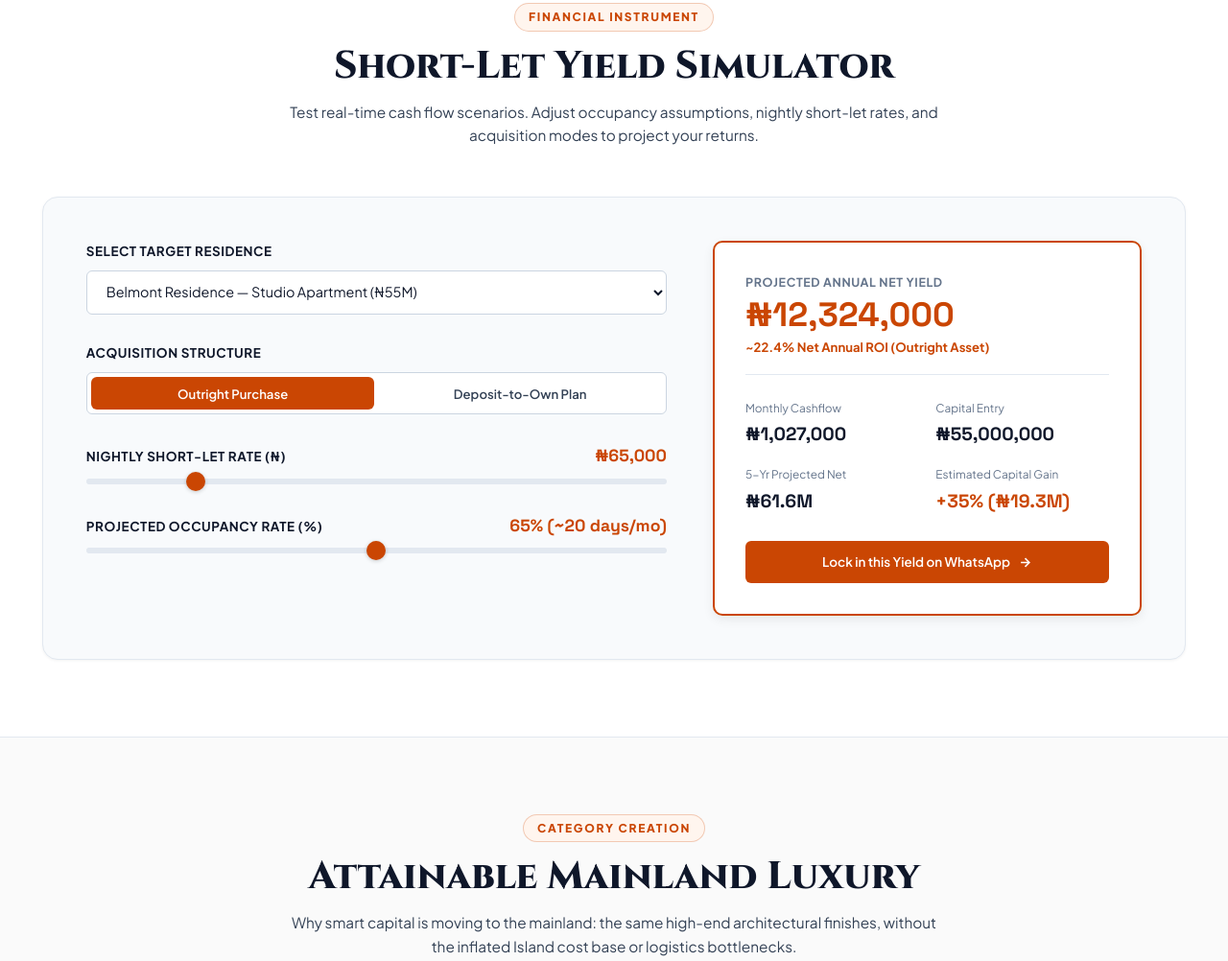
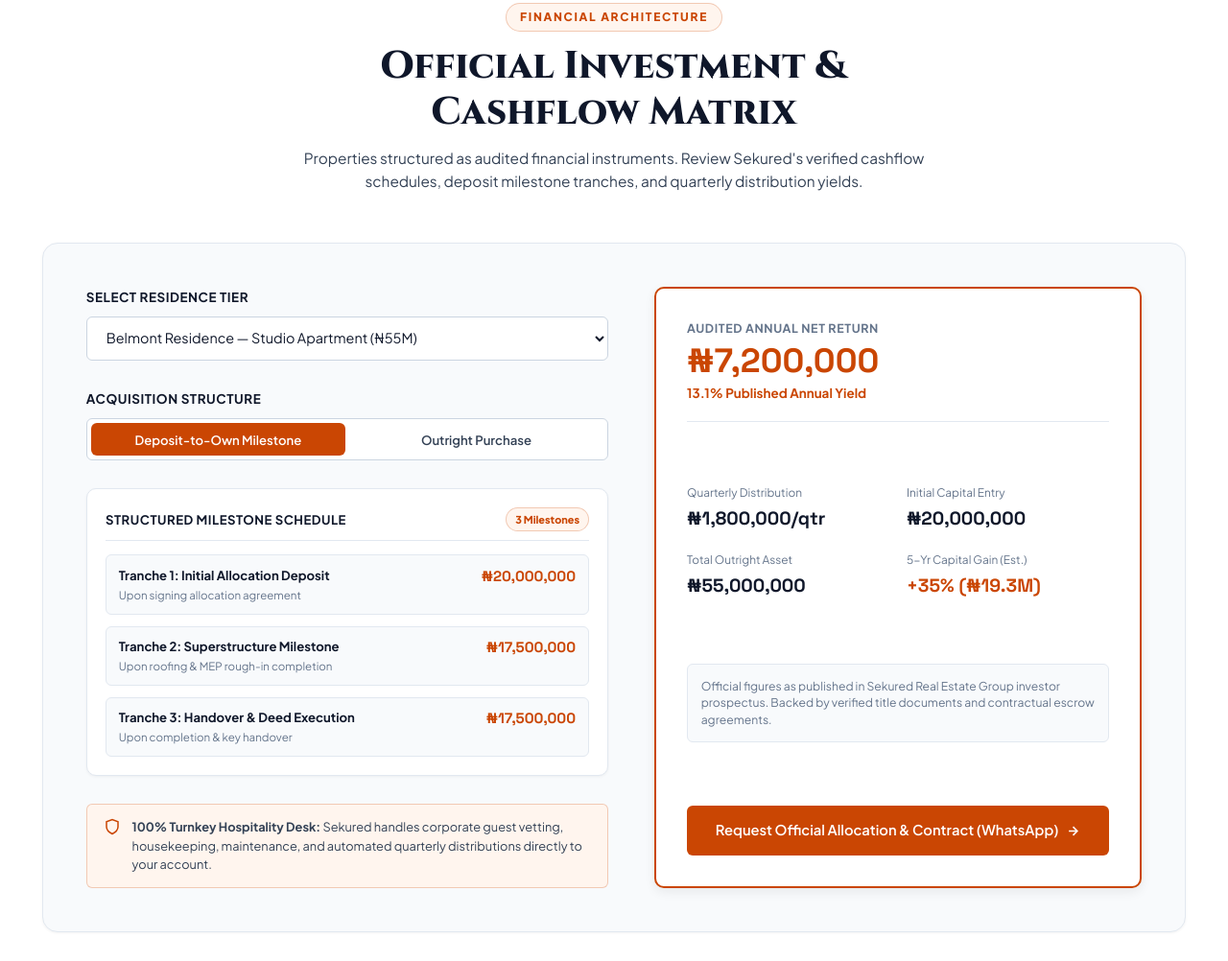
Before and after one commit to Olalolo22/sekured-realestate, a website built with Vite: page index.html in a window 1280 px wide. Shown: the part 3246-4248 px from the top of the page at 96% size. Built offline with nearby package versions, Linux system fonts and the light colour scheme.

Commit message:
feat: replace sliders with locked Official Investment & Cashflow Matrix and milestone tranches

```diff
--- a/index.html
+++ b/index.html
@@ -250,14 +250,14 @@
     </div>
   </section>
 
-  <!-- Interactive Short-Let Yield Calculator -->
+  <!-- Official Investment & Cashflow Matrix -->
   <section class="section calculator-section" id="roi-calculator">
     <div class="container">
       <div class="section-header">
-        <span class="section-tag">Financial Instrument</span>
-        <h2 class="section-title">Short-Let Yield Simulator</h2>
+        <span class="section-tag">Financial Architecture</span>
+        <h2 class="section-title">Official Investment & Cashflow Matrix</h2>
         <p class="section-desc">
-          Test real-time cash flow scenarios. Adjust occupancy assumptions, nightly short-let rates, and acquisition modes to project your returns.
+          Properties structured as audited financial instruments. Review Sekured's verified cashflow schedules, deposit milestone tranches, and quarterly distribution yields.
         </p>
       </div>
 
@@ -265,77 +265,80 @@
         <!-- Controls Left -->
         <div class="calc-controls">
           <div class="calc-group">
-            <div class="calc-label-row">
-              <label class="calc-label" for="calcUnitSelect">Select Target Residence</label>
-            </div>
-            <select class="calc-select" id="calcUnitSelect">
+            <label class="calc-label" for="matrixUnitSelect">Select Residence Tier</label>
+            <select class="calc-select" id="matrixUnitSelect">
               <option value="belmont-studio" selected>Belmont Residence — Studio Apartment (₦55M)</option>
               <option value="belmont-1bed">Belmont Residence — 1-Bedroom Suite (₦85M)</option>
-              <option value="belmont-penthouse">Belmont Residence — 2-Bed Penthouse (₦150M)</option>
+              <option value="belmont-penthouse">Belmont Residence — 2-Bed Regal Penthouse (₦150M)</option>
               <option value="mansory-studio">Mansory Ville — Studio Apartment (₦55M)</option>
               <option value="mansory-1bed">Mansory Ville — 1-Bedroom Apartment (₦85M)</option>
-              <option value="mansory-2bed">Mansory Ville — 2-Bedroom Luxury (₦130M)</option>
+              <option value="mansory-2bed">Mansory Ville — 2-Bedroom Luxury Suite (₦130M)</option>
               <option value="sawyer-loft">Sawyer Tower — 1-Bed Executive Loft (₦95M)</option>
               <option value="sawyer-sky">Sawyer Tower — 2-Bed Sky Residence (₦165M)</option>
             </select>
           </div>
 
           <div class="calc-group">
-            <div class="calc-label-row">
-              <label class="calc-label">Acquisition Structure</label>
-            </div>
+            <label class="calc-label">Acquisition Structure</label>
             <div class="calc-toggle-pill">
-              <button class="calc-toggle-btn active" id="toggleOutrightBtn">Outright Purchase</button>
-              <button class="calc-toggle-btn" id="toggleDepositBtn">Deposit-to-Own Plan</button>
+              <button class="calc-toggle-btn active" id="toggleDepositPlanBtn">Deposit-to-Own Milestone</button>
+              <button class="calc-toggle-btn" id="toggleOutrightPlanBtn">Outright Purchase</button>
             </div>
           </div>
 
-          <div class="calc-group">
-            <div class="calc-label-row">
-              <label class="calc-label" for="nightlyRateSlider">Nightly Short-Let Rate (₦)</label>
-              <span class="calc-value-bubble" id="nightlyRateDisplay">₦65,000</span>
+          <!-- Dynamic Milestone Breakdown Box -->
+          <div class="milestone-schedule-box" id="milestoneScheduleBox">
+            <div class="milestone-box-header">
+              <span class="milestone-box-title">Structured Milestone Schedule</span>
+              <span class="milestone-badge" id="milestonePlanBadge">3 Tranches</span>
             </div>
-            <input type="range" class="calc-slider" id="nightlyRateSlider" min="40000" max="180000" step="5000" value="65000">
+            <div class="milestone-steps-list" id="milestoneStepsList">
+              <!-- Dynamically populated -->
+            </div>
           </div>
 
-          <div class="calc-group">
-            <div class="calc-label-row">
-              <label class="calc-label" for="occupancySlider">Projected Occupancy Rate (%)</label>
-              <span class="calc-value-bubble" id="occupancyDisplay">65% (20 days/mo)</span>
-            </div>
-            <input type="range" class="calc-slider" id="occupancySlider" min="40" max="90" step="5" value="65">
+          <!-- Turnkey Management Guarantee Notice -->
+          <div class="management-guarantee-note">
+            <svg width="18" height="18" viewBox="0 0 24 24" fill="none" stroke="currentColor" stroke-width="2" style="color: var(--brand-orange); flex-shrink: 0;"><path d="M12 22s8-4 8-10V5l-8-3-8 3v7c0 6 8 10 8 10z"/></svg>
+            <p style="font-size: 0.8rem; color: var(--text-body); line-height: 1.5;">
+              <strong>100% Turnkey Hospitality Desk:</strong> Sekured handles corporate guest vetting, housekeeping, maintenance, and automated quarterly distributions directly to your account.
+            </p>
           </div>
         </div>
 
-        <!-- Results Output Card -->
+        <!-- Audited Return Card Right -->
         <div class="calc-results-card">
           <div class="calc-stat-block">
-            <span class="calc-stat-sub">Projected Annual Net Yield</span>
-            <span class="calc-stat-main" id="annualYieldResult">₦7,200,000</span>
-            <span style="font-size: 0.82rem; color: var(--brand-orange); font-weight: 700;" id="roiPercentResult">~13.1% Net Annual ROI</span>
+            <span class="calc-stat-sub">Audited Annual Net Return</span>
+            <span class="calc-stat-main" id="matrixAnnualRoi">₦7,200,000</span>
+            <span style="font-size: 0.84rem; color: var(--brand-orange); font-weight: 700;" id="matrixRoiYieldPercent">13.1% Published Annual Yield</span>
           </div>
 
           <div class="calc-breakdown-grid">
             <div class="breakdown-item">
-              <span class="breakdown-lbl">Monthly Cashflow</span>
-              <span class="breakdown-val" id="monthlyCashflowResult">₦600,000</span>
+              <span class="breakdown-lbl">Quarterly Distribution</span>
+              <span class="breakdown-val" id="matrixQuarterlyPayout">₦1,800,000</span>
             </div>
             <div class="breakdown-item">
-              <span class="breakdown-lbl">Capital Entry</span>
-              <span class="breakdown-val" id="capitalEntryResult">₦55,000,000</span>
+              <span class="breakdown-lbl">Initial Capital Entry</span>
+              <span class="breakdown-val" id="matrixInitialEntry">₦20,000,000</span>
             </div>
             <div class="breakdown-item">
-              <span class="breakdown-lbl">5-Yr Projected Net</span>
-              <span class="breakdown-val" id="fiveYearNetResult">₦36,000,000</span>
+              <span class="breakdown-lbl">Total Outright Asset</span>
+              <span class="breakdown-val" id="matrixOutrightPrice">₦55,000,000</span>
             </div>
             <div class="breakdown-item">
-              <span class="breakdown-lbl">Estimated Capital Gain</span>
-              <span class="breakdown-val" style="color: var(--brand-orange);" id="capitalGainResult">+35% (₦19.2M)</span>
+              <span class="breakdown-lbl">5-Yr Capital Gain (Est.)</span>
+              <span class="breakdown-val" style="color: var(--brand-orange);" id="matrixCapitalGain">+35% (₦19.2M)</span>
             </div>
           </div>
 
-          <a href="#" id="lockInYieldBtn" class="btn btn-primary btn-block">
-            Lock in this Yield on WhatsApp
+          <div style="background: var(--bg-surface); padding: 0.85rem; border-radius: var(--radius-sm); border: 1px solid var(--border-light); font-size: 0.76rem; color: var(--text-muted); line-height: 1.45;">
+            Official figures as published in Sekured Real Estate Group investor prospectus. Backed by verified title documents and contractual escrow agreements.
+          </div>
+
+          <a href="#" id="matrixRequestPlanBtn" class="btn btn-primary btn-block btn-lg">
+            Request Official Allocation & Contract (WhatsApp)
             <svg width="15" height="15" viewBox="0 0 24 24" fill="none" stroke="currentColor" stroke-width="2.5"><path d="M5 12h14M12 5l7 7-7 7"/></svg>
           </a>
         </div>
--- a/src/main.ts
+++ b/src/main.ts
@@ -1,4 +1,4 @@
-import { PROJECTS_DATA, COMPANY_DETAILS, TESTIMONIALS_DATA, ProjectItem } from './data/projects';
+import { PROJECTS_DATA, COMPANY_DETAILS, TESTIMONIALS_DATA, ProjectItem, UnitOption } from './data/projects';
 
 // Helper: Format Naira currency cleanly
 function formatNaira(val: number): string {
@@ -87,7 +87,7 @@
 
           <div class="card-actions">
             <a href="${waUrl}" target="_blank" rel="noopener noreferrer" class="btn btn-primary" style="flex: 1.2;">
-              Claim Unit Allocation
+              Claim Allocation
             </a>
             <button class="btn btn-secondary card-inspect-btn" data-project="${project.name}" style="flex: 0.8;">
               Inspect Site
@@ -127,25 +127,20 @@
 }
 
 // ---------------------------------------------------------------------------
-// 3. INTERACTIVE SHORT-LET YIELD CALCULATOR
+// 3. OFFICIAL INVESTMENT & CASHFLOW MATRIX (NO SLIDERS — LOCKED AUDITED DATA)
 // ---------------------------------------------------------------------------
-interface CalcState {
+interface MatrixState {
   unitId: string;
   isDepositMode: boolean;
-  nightlyRate: number;
-  occupancyPercent: number;
 }
 
-const calcState: CalcState = {
+const matrixState: MatrixState = {
   unitId: 'belmont-studio',
-  isDepositMode: false,
-  nightlyRate: 65000,
-  occupancyPercent: 65
+  isDepositMode: true
 };
 
-// All available units flattened for quick lookup
-function getAllUnits() {
-  const list: { project: ProjectItem; unit: typeof PROJECTS_DATA[0]['units'][0] }[] = [];
+function getAllUnits(): { project: ProjectItem; unit: UnitOption }[] {
+  const list: { project: ProjectItem; unit: UnitOption }[] = [];
   PROJECTS_DATA.forEach(p => {
     p.units.forEach(u => {
       list.push({ project: p, unit: u });
@@ -154,121 +149,126 @@
   return list;
 }
 
-function updateCalculator() {
-  const allUnits = getAllUnits();
-  const selected = allUnits.find(item => item.unit.id === calcState.unitId) || allUnits[0];
+function updateMatrix() {
+  const all = getAllUnits();
+  const selected = all.find(item => item.unit.id === matrixState.unitId) || all[0];
   const unit = selected.unit;
   const project = selected.project;
 
-  // Sync inputs
-  const nightlyDisplay = document.getElementById('nightlyRateDisplay');
-  const occupancyDisplay = document.getElementById('occupancyDisplay');
-  const annualYieldResult = document.getElementById('annualYieldResult');
-  const roiPercentResult = document.getElementById('roiPercentResult');
-  const monthlyCashflowResult = document.getElementById('monthlyCashflowResult');
-  const capitalEntryResult = document.getElementById('capitalEntryResult');
-  const fiveYearNetResult = document.getElementById('fiveYearNetResult');
-  const capitalGainResult = document.getElementById('capitalGainResult');
-  const lockInYieldBtn = document.getElementById('lockInYieldBtn') as HTMLAnchorElement;
+  // DOM Elements
+  const annualRoiElem = document.getElementById('matrixAnnualRoi');
+  const yieldPercentElem = document.getElementById('matrixRoiYieldPercent');
+  const quarterlyElem = document.getElementById('matrixQuarterlyPayout');
+  const initialEntryElem = document.getElementById('matrixInitialEntry');
+  const outrightPriceElem = document.getElementById('matrixOutrightPrice');
+  const capitalGainElem = document.getElementById('matrixCapitalGain');
+  const stepsList = document.getElementById('milestoneStepsList');
+  const planBadge = document.getElementById('milestonePlanBadge');
+  const requestBtn = document.getElementById('matrixRequestPlanBtn') as HTMLAnchorElement;
 
-  if (nightlyDisplay) nightlyDisplay.textContent = formatNairaFull(calcState.nightlyRate);
-  if (occupancyDisplay) {
-    const days = Math.round(30 * (calcState.occupancyPercent / 100));
-    occupancyDisplay.textContent = `${calcState.occupancyPercent}% (~${days} days/mo)`;
+  // Locked Official Figures
+  const quarterlyPayout = Math.round(unit.projectedAnnualRoiNgn / 4);
+  const capitalBase = matrixState.isDepositMode ? unit.initialDepositNgn : unit.outrightPriceNgn;
+  const capitalGainAmount = Math.round(unit.outrightPriceNgn * 0.35);
+
+  if (annualRoiElem) annualRoiElem.textContent = formatNairaFull(unit.projectedAnnualRoiNgn);
+  if (yieldPercentElem) yieldPercentElem.textContent = `${unit.projectedRoiPercent}% Published Annual Yield`;
+  if (quarterlyElem) quarterlyElem.textContent = `${formatNairaFull(quarterlyPayout)}/qtr`;
+  if (initialEntryElem) initialEntryElem.textContent = formatNairaFull(capitalBase);
+  if (outrightPriceElem) outrightPriceElem.textContent = formatNairaFull(unit.outrightPriceNgn);
+  if (capitalGainElem) capitalGainElem.textContent = `+35% (${formatNaira(capitalGainAmount)})`;
+
+  // Milestone Schedule Breakdown
+  if (stepsList && planBadge) {
+    if (matrixState.isDepositMode) {
+      planBadge.textContent = '3 Milestones';
+      const balance = unit.outrightPriceNgn - unit.initialDepositNgn;
+      const tranche2 = Math.round(balance * 0.5);
+      const tranche3 = balance - tranche2;
+
+      stepsList.innerHTML = `
+        <div class="milestone-step-item">
+          <div class="step-info-col">
+            <span class="step-title">Tranche 1: Initial Allocation Deposit</span>
+            <span class="step-timing">Upon signing allocation agreement</span>
+          </div>
+          <span class="step-amount">${formatNairaFull(unit.initialDepositNgn)}</span>
+        </div>
+        <div class="milestone-step-item">
+          <div class="step-info-col">
+            <span class="step-title">Tranche 2: Superstructure Milestone</span>
+            <span class="step-timing">Upon roofing & MEP rough-in completion</span>
+          </div>
+          <span class="step-amount">${formatNairaFull(tranche2)}</span>
+        </div>
+        <div class="milestone-step-item">
+          <div class="step-info-col">
+            <span class="step-title">Tranche 3: Handover & Deed Execution</span>
+            <span class="step-timing">Upon completion & key handover</span>
+          </div>
+          <span class="step-amount">${formatNairaFull(tranche3)}</span>
+        </div>
+      `;
+    } else {
+      planBadge.textContent = 'Outright Single Payment';
+      stepsList.innerHTML = `
+        <div class="milestone-step-item">
+          <div class="step-info-col">
+            <span class="step-title">100% Outright Purchase & Title Conveyance</span>
+            <span class="step-timing">Immediate contract execution, deed conveyance & priority key handover</span>
+          </div>
+          <span class="step-amount">${formatNairaFull(unit.outrightPriceNgn)}</span>
+        </div>
+      `;
+    }
   }
 
-  // Financial calculations
-  const occupiedNightsPerYear = Math.round(365 * (calcState.occupancyPercent / 100));
-  const grossAnnualIncome = occupiedNightsPerYear * calcState.nightlyRate;
+  // WhatsApp Button URL
+  if (requestBtn) {
+    const planName = matrixState.isDepositMode ? 'Deposit-to-Own Milestone Plan' : 'Outright Single Payment Plan';
+    const message = `*OFFICIAL ALLOCATION & CASHFLOW SCHEDULE REQUEST — SEKURED GROUP*
+*Development:* ${project.name}
+*Unit:* ${unit.name} (Ref: ${unit.refCode})
+*Payment Structure:* ${planName}
+*Initial Capital Entry:* ${formatNairaFull(capitalBase)}
+*Outright Asset Value:* ${formatNairaFull(unit.outrightPriceNgn)}
+*Audited Annual ROI:* ${formatNairaFull(unit.projectedAnnualRoiNgn)} (${unit.projectedRoiPercent}% Yield)
+*Quarterly Payout:* ${formatNairaFull(quarterlyPayout)}/qtr
 
-  // Turnkey operating & management expense estimate (20% for cleaning, concierge, marketing)
-  const netAnnualYield = Math.round(grossAnnualIncome * 0.80);
-  const monthlyCashflow = Math.round(netAnnualYield / 12);
-  const fiveYearNet = netAnnualYield * 5;
-
-  // Capital base depending on acquisition mode
-  const capitalBase = calcState.isDepositMode ? unit.initialDepositNgn : unit.outrightPriceNgn;
-  const calculatedRoi = (netAnnualYield / unit.outrightPriceNgn) * 100;
-  const capitalAppreciation = Math.round(unit.outrightPriceNgn * 0.35);
-
-  if (annualYieldResult) annualYieldResult.textContent = formatNairaFull(netAnnualYield);
-  if (roiPercentResult) {
-    roiPercentResult.textContent = calcState.isDepositMode
-      ? `~${calculatedRoi.toFixed(1)}% Yield (${formatNaira(unit.initialDepositNgn)} Initial Deposit Plan)`
-      : `~${calculatedRoi.toFixed(1)}% Net Annual ROI (Outright Asset)`;
-  }
-  if (monthlyCashflowResult) monthlyCashflowResult.textContent = formatNairaFull(monthlyCashflow);
-  if (capitalEntryResult) capitalEntryResult.textContent = formatNairaFull(capitalBase);
-  if (fiveYearNetResult) fiveYearNetResult.textContent = formatNaira(fiveYearNet);
-  if (capitalGainResult) capitalGainResult.textContent = `+35% (${formatNaira(capitalAppreciation)})`;
-
-  // WhatsApp Lock-in link
-  if (lockInYieldBtn) {
-    const message = `*SEKURED YIELD SIMULATION LOCK-IN*
-Project: ${project.name}
-Unit: ${unit.name} (Ref: ${unit.refCode})
-Acquisition: ${calcState.isDepositMode ? 'Deposit-to-Own Plan' : 'Outright Purchase'}
-Initial Entry: ${formatNairaFull(capitalBase)}
-Nightly Rate Assumption: ${formatNairaFull(calcState.nightlyRate)}
-Occupancy Assumption: ${calcState.occupancyPercent}%
-Projected Annual Net Yield: ${formatNairaFull(netAnnualYield)} (~${calculatedRoi.toFixed(1)}%)
-
-Hello SEKURED! I ran this yield simulation on your website and would like to lock in this allocation.`;
-    lockInYieldBtn.href = createWhatsAppUrl(message);
+Hello SEKURED! Please send me the official contract documents and allocation form for this unit.`;
+    requestBtn.href = createWhatsAppUrl(message);
   }
 }
 
-function initCalculator() {
-  const unitSelect = document.getElementById('calcUnitSelect') as HTMLSelectElement;
-  const toggleOutright = document.getElementById('toggleOutrightBtn');
-  const toggleDeposit = document.getElementById('toggleDepositBtn');
-  const nightlySlider = document.getElementById('nightlyRateSlider') as HTMLInputElement;
-  const occupancySlider = document.getElementById('occupancySlider') as HTMLInputElement;
+function initMatrix() {
+  const select = document.getElementById('matrixUnitSelect') as HTMLSelectElement;
+  const toggleDeposit = document.getElementById('toggleDepositPlanBtn');
+  const toggleOutright = document.getElementById('toggleOutrightPlanBtn');
 
-  if (unitSelect) {
-    unitSelect.addEventListener('change', (e) => {
-      calcState.unitId = (e.target as HTMLSelectElement).value;
-      const all = getAllUnits();
-      const match = all.find(item => item.unit.id === calcState.unitId);
-      if (match && nightlySlider) {
-        calcState.nightlyRate = match.unit.estimatedNightlyRateNgn;
-        nightlySlider.value = String(match.unit.estimatedNightlyRateNgn);
-      }
-      updateCalculator();
+  if (select) {
+    select.addEventListener('change', (e) => {
+      matrixState.unitId = (e.target as HTMLSelectElement).value;
+      updateMatrix();
     });
   }
 
-  if (toggleOutright && toggleDeposit) {
+  if (toggleDeposit && toggleOutright) {
+    toggleDeposit.addEventListener('click', () => {
+      matrixState.isDepositMode = true;
+      toggleDeposit.classList.add('active');
+      toggleOutright.classList.remove('active');
+      updateMatrix();
+    });
+
     toggleOutright.addEventListener('click', () => {
-      calcState.isDepositMode = false;
+      matrixState.isDepositMode = false;
       toggleOutright.classList.add('active');
       toggleDeposit.classList.remove('active');
-      updateCalculator();
-    });
-
-    toggleDeposit.addEventListener('click', () => {
-      calcState.isDepositMode = true;
-      toggleDeposit.classList.add('active');
-      toggleOutright.classList.remove('active');
-      updateCalculator();
+      updateMatrix();
     });
   }
 
-  if (nightlySlider) {
-    nightlySlider.addEventListener('input', (e) => {
-      calcState.nightlyRate = Number((e.target as HTMLInputElement).value);
-      updateCalculator();
-    });
-  }
-
-  if (occupancySlider) {
-    occupancySlider.addEventListener('input', (e) => {
-      calcState.occupancyPercent = Number((e.target as HTMLInputElement).value);
-      updateCalculator();
-    });
-  }
-
-  updateCalculator();
+  updateMatrix();
 }
 
 // ---------------------------------------------------------------------------
@@ -346,7 +346,7 @@
 document.addEventListener('DOMContentLoaded', () => {
   renderProjects('all');
   renderTestimonials();
-  initCalculator();
+  initMatrix();
   initInspectionDrawer();
 
   // Set default date for inspection (tomorrow)
--- a/src/style.css
+++ b/src/style.css
@@ -1540,3 +1540,94 @@
     border-radius: 50%;
   }
 }
+
+/* --------------------------------------------------------------------------
+   OFFICIAL INVESTMENT & MILESTONE MATRIX STYLES
+   -------------------------------------------------------------------------- */
+.milestone-schedule-box {
+  background: #FFFFFF;
+  border: 1px solid var(--border-light);
+  border-radius: var(--radius-md);
+  padding: 1.2rem;
+  display: flex;
+  flex-direction: column;
+  gap: 0.9rem;
+  box-shadow: var(--shadow-sm);
+}
+
+.milestone-box-header {
+  display: flex;
+  align-items: center;
+  justify-content: space-between;
+  border-bottom: 1px solid var(--border-light);
+  padding-bottom: 0.6rem;
+}
+
+.milestone-box-title {
+  font-size: 0.82rem;
+  font-weight: 700;
+  text-transform: uppercase;
+  letter-spacing: 0.04em;
+  color: var(--text-dark);
+}
+
+.milestone-badge {
+  background: var(--brand-orange-light);
+  color: var(--brand-orange);
+  font-size: 0.68rem;
+  font-weight: 800;
+  padding: 0.15rem 0.55rem;
+  border-radius: var(--radius-full);
+  border: 1px solid var(--brand-orange-border);
+}
+
+.milestone-steps-list {
+  display: flex;
+  flex-direction: column;
+  gap: 0.75rem;
+}
+
+.milestone-step-item {
+  display: flex;
+  align-items: flex-start;
+  justify-content: space-between;
+  padding: 0.6rem 0.8rem;
+  background: var(--bg-surface);
+  border: 1px solid var(--border-light);
+  border-radius: var(--radius-sm);
+}
+
+.step-info-col {
+  display: flex;
+  flex-direction: column;
+  gap: 0.1rem;
+}
+
+.step-title {
+  font-size: 0.82rem;
+  font-weight: 700;
+  color: var(--text-dark);
+}
+
+.step-timing {
+  font-size: 0.72rem;
+  color: var(--text-muted);
+}
+
+.step-amount {
+  font-family: var(--font-numbers);
+  font-size: 0.95rem;
+  font-weight: 800;
+  color: var(--brand-orange);
+  text-align: right;
+}
+
+.management-guarantee-note {
+  background: var(--brand-orange-light);
+  border: 1px solid var(--brand-orange-border);
+  border-radius: var(--radius-sm);
+  padding: 0.9rem 1.1rem;
+  display: flex;
+  align-items: flex-start;
+  gap: 0.7rem;
+}
```
